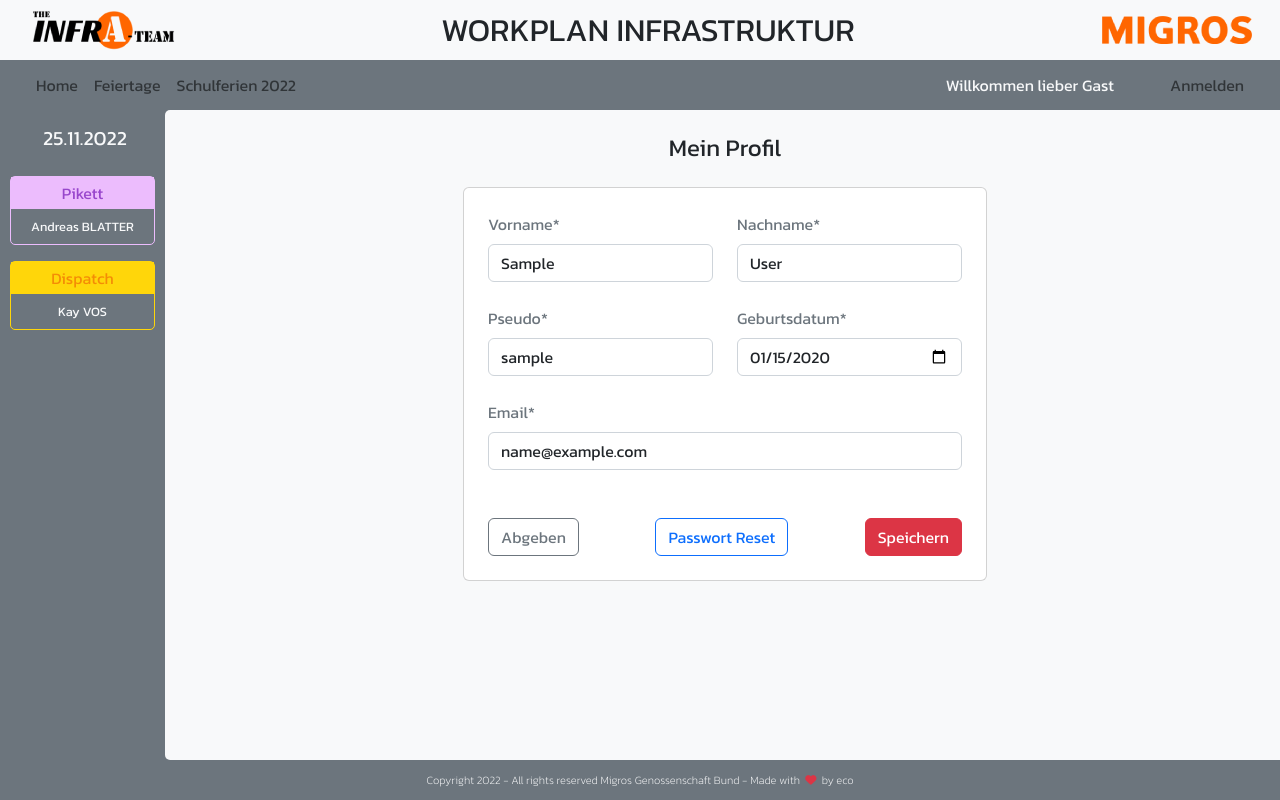
After one commit to coppeti/workplan_v2, a Django app: page /myprofile/1/ in a window 1280 px wide. The commit adds this page. Run offline with Django 4.2, Linux system fonts and the light colour scheme; tables that the repository leaves empty hold one stand-in row (values such as "Sample post"); some libraries are stand-ins or nearby versions.

Commit message:
form design, test of widget_tweaks

```diff
--- a/accounts/forms.py
+++ b/accounts/forms.py
@@ -100,3 +100,50 @@ class EditUserForm(forms.ModelForm):
                 attrs={'type': 'date'}
             )
         }
+
+
+class EditProfileForm(forms.ModelForm):
+
+    first_name = forms.CharField(required=True,
+                                 max_length=50,
+                                 validators=[RegexValidator(r'^[a-zA-ZÀ-ÿ-\'\s]*$',
+                                                            message="Verwenden Sie nur Buchstaben !")],
+                                 widget=forms.TextInput(attrs={'placeholder': 'Vorname',
+                                                               'style': 'text-transform: capitalize'})
+                                 )
+    last_name = forms.CharField(required=True,
+                                max_length=50,
+                                validators=[RegexValidator(r'^[a-zA-ZÀ-ÿ-\'\s]*$',
+                                                            message="Verwenden Sie nur Buchstaben !")],
+                                widget=forms.TextInput(attrs={'placeholder': 'Nachname',
+                                                               'style': 'text-transform: capitalize'})
+                                 )
+    username = forms.CharField(required=True,
+                               max_length=30,
+                               validators=[RegexValidator(r'^[a-z0-9]*$',
+                                                          message='Gib nur Kleinbuchstaben und Zahlen ein')])
+
+    birthday = forms.DateField(required=True,
+                               widget=forms.NumberInput(attrs={'type': 'date'}))
+
+    email = forms.EmailField(required=True,
+                             validators=[RegexValidator(r'^([A-Za-z0-9_.+-])+\@(([A-Za-z0-9-])+\.)+([A-Za-z0-9]{2,4})+$',
+                                                        message='Gib eine gültige E-Mail-Adresse ein !')],
+                             widget=forms.TextInput(attrs={'placeholder': 'Email'})
+                             )
+
+    class Meta:
+        model = CustomUser
+        fields = ['first_name', 'last_name', 'username', 'email', 'birthday']
+
+        widgets = {
+            'first_name': forms.TextInput(
+                attrs={'style': 'text-transform: capitalize'}
+            ),
+            'last_name': forms.TextInput(
+                attrs={'style': 'text-transform: capitalize'}
+            ),
+            'birthday': forms.NumberInput(
+                attrs={'type': 'date'}
+            )
+        }
--- a/accounts/models.py
+++ b/accounts/models.py
@@ -16,7 +16,7 @@ class CustomUser(AbstractUser):
     def save(self, *args, **kwargs):
         self.first_name = self.first_name.lower()
         self.last_name = self.last_name.lower()
-        self.username = f'{self.first_name[:2]}{self.last_name[:2]}'
+        self.username = self.username.lower()
         self.email = self.email.lower()
 
         super().save(*args, **kwargs)
--- a/accounts/views.py
+++ b/accounts/views.py
@@ -10,7 +10,7 @@ from django.urls import reverse, reverse_lazy
 from django.views.decorators.http import require_http_methods
 from django.views.generic import ListView, UpdateView, DeleteView, DetailView
 
-from .forms import RegisterForm, UserPasswordResetForm, UserForgotPasswordForm, EditUserForm
+from .forms import RegisterForm, UserPasswordResetForm, UserForgotPasswordForm, EditUserForm, EditProfileForm
 from .models import CustomUser
 from .utils import account_activation_token, password_reset_token
 
@@ -20,6 +20,8 @@ def register(request):
         form = RegisterForm(request.POST)
         if form.is_valid():
             user = form.save()
+            user.username = f'{user.first_name[:2]}{user.last_name[:2]}'
+            user.save()
             message = render_to_string('email/account_activation_email.html', {
                 'user': user,
                 'domain': settings.DEFAULT_DOMAIN,
@@ -175,5 +177,8 @@ class DeleteUser(DeleteView):
     success_url = reverse_lazy('allusers')
 
 
-class MyProfile(DetailView):
+class MyProfile(UpdateView):
     model = CustomUser
+    template_name = 'accounts/myprofile_form.html'
+    form_class = EditProfileForm
+    success_url = reverse_lazy('home')
--- a/config/settings.py
+++ b/config/settings.py
@@ -144,3 +144,8 @@ CRISPY_TEMPLATE_PACK = 'bootstrap5'
 # Email management
 EMAIL_BACKEND = 'django.core.mail.backends.filebased.EmailBackend'
 EMAIL_FILE_PATH = 'email/'
+
+
+# Login and Logout
+LOGIN_REDIRECT_URL = 'home'
+LOGOUT_REDIRECT_URL = 'home'
--- a/templates/accounts/customuser_form.html
+++ b/templates/accounts/customuser_form.html
@@ -7,7 +7,7 @@
 
 {% block content %}
 <h4 class="my-4">Einen Benutzer bearbeiten</h4>
-<form method="post" class="card p-4 edit_user">
+<form method="post" class="card p-4">
     {% csrf_token %}
     <div class="row">
         <div class="col form-group">
--- /dev/null
+++ b/templates/accounts/myprofile_form.html
@@ -0,0 +1,46 @@
+{% extends 'base.html' %}
+{% load widget_tweaks %}
+{% load crispy_forms_tags %}
+
+{% block title %}My profile{% endblock title %}
+{% block profile_active  %}active{% endblock profile_active  %}
+
+{% block content %}
+<h4 class="my-4">Mein Profil</h4>
+<form method="post" class="card p-4">
+    {% csrf_token %}
+    <div class="row">
+        <div class="col form-group">
+            <label for="first_name" class="form-label text-secondary">Vorname*</label>
+            {% render_field form.first_name class+="form-control" type="text" %}
+            <span class="help-block">{{ first_name.error }}</span>
+        </div>
+        <div class="col form-group">
+            <label for="last_name" class="form-label text-secondary">Nachname*</label>
+            {% render_field form.last_name class+="form-control" type="text" %}
+        </div>
+    </div>
+    <div class="row mt-4">
+        <div class="col form-group">
+            <label for="username" class="form-label text-secondary">Pseudo*</label>
+            {% render_field form.username class+="form-control" type="text" %}
+        </div>
+        <div class="col form-group">
+            <label for="birthday" class="form-label text-secondary">Geburtsdatum*</label>
+            {% render_field form.birthday class+="form-control" type="date" %}
+        </div>
+    </div>
+    <div class="row my-4">
+        <div class="col form-group">
+            <label for="email" class="form-label text-secondary">Email*</label>
+            {% render_field form.email class+="form-control" type="text" %}
+        </div>
+    </div>
+    <div class="d-flex justify-content-between mt-4">
+        <a href="{% url 'home' %}" class="btn btn-outline-secondary">Abgeben</a>
+        <a href="#" class="btn btn-outline-primary">Passwort Reset</a>
+        <button class="btn btn-danger" type="submit">Speichern</button>
+    </div>
+</form>
+
+{% endblock content %}
--- a/templates/base.html
+++ b/templates/base.html
@@ -48,6 +48,7 @@
                         <li class="nav-item">
                             <a class="nav-link {% block holidays_active %}{% endblock holidays_active %}" href="{% url 'holiday' year=this_year region='be' %}">Feiertage</a>
                         </li>
+                        {% if user.is_authenticated %}
                         <li class="nav-item dropdown">
                             <a class="nav-link dropdown-toggle {% block activity_active %}{% endblock activity_active %}" href="#" role="button" data-bs-toggle="dropdown">Aktivität</a>
                             <ul class="dropdown-menu">
@@ -55,26 +56,36 @@
                                <li><a class="dropdown-item" href="#">Liste</a></li>
                             </ul>
                         </li>
+                        {% endif %}
+                        {% if user.is_staff %}
                         <li class="nav-item">
                             <a class="nav-link {% block user_active %}{% endblock user_active %}" href="{% url 'allusers' %}">Benutzer</a>
                         </li>
+                        {% endif %}
                <a class="nav-link" href="https://www.schulferien.org/schweiz/ferien/{{ this_year }}/" target="_blank">Schulferien {{ this_year }}</a>
                     </ul>
                     <div class="d-flex align-items-center">
                         <div class="text-light me-5">
+                            {% if user.is_authenticated %}
+                                Willkommen {{ user.first_name|title }}
+                            {% else %}
                                 Willkommen lieber Gast
+                            {% endif %}
                         </div>
                         <!-- Login Menu -->
                         <ul class="navbar-nav">
+                            {% if user.is_authenticated %}
+                            <li class="nav-item">
+                                <a class="nav-link {% block profile_active %}{% endblock profile_active %}" href="{% url 'myprofile' user.id %}">Mein Profil</a>
+                            </li>
+                            <li class="nav-item">
+                                <a class="nav-link {% block logout_active %}{% endblock logout_active %}" href="{% url 'logout' %}">Abmelden</a>
+                            </li>
+                            {% else %}
                             <li class="nav-item">
                                 <a class="nav-link {% block login_active %}{% endblock login_active %}" href="{% url 'login' %}">Anmelden</a>
                             </li>
-                            <li class="nav-item">
-                                <a class="nav-link {% block profile_active %}{% endblock profile_active %}">Mein Profil</a>
-                            </li>
-                            <li class="nav-item">
-                                <a class="nav-link {% block logout_active %}{% endblock logout_active %}">Abmelden</a>
-                            </li>
+                            {% endif %}
                         </ul>
                     </div>
                 </div>
--- a/templates/registration/login.html
+++ b/templates/registration/login.html
@@ -9,11 +9,11 @@
 <form method="post" class="card p-4">
     {% csrf_token %}
     <div class="form-group">
-        <label for="username" class="form-label">Pseudo</label>
+        <label for="username" class="form-label text-secondary">Pseudo*</label>
         {% render_field form.username class="form-control" type="text" %}
     </div>
-    <div class="form-group mt-4">
-        <label for="password" class="form-label">Passwort</label>
+    <div class="form-group my-4">
+        <label for="password" class="form-label text-secondary">Passwort*</label>
         {% render_field form.password class="form-control" type="password" %}
     </div>
     <button type="submit" class="btn btn-outline-primary mt-4">Anmeldung</button>
```
